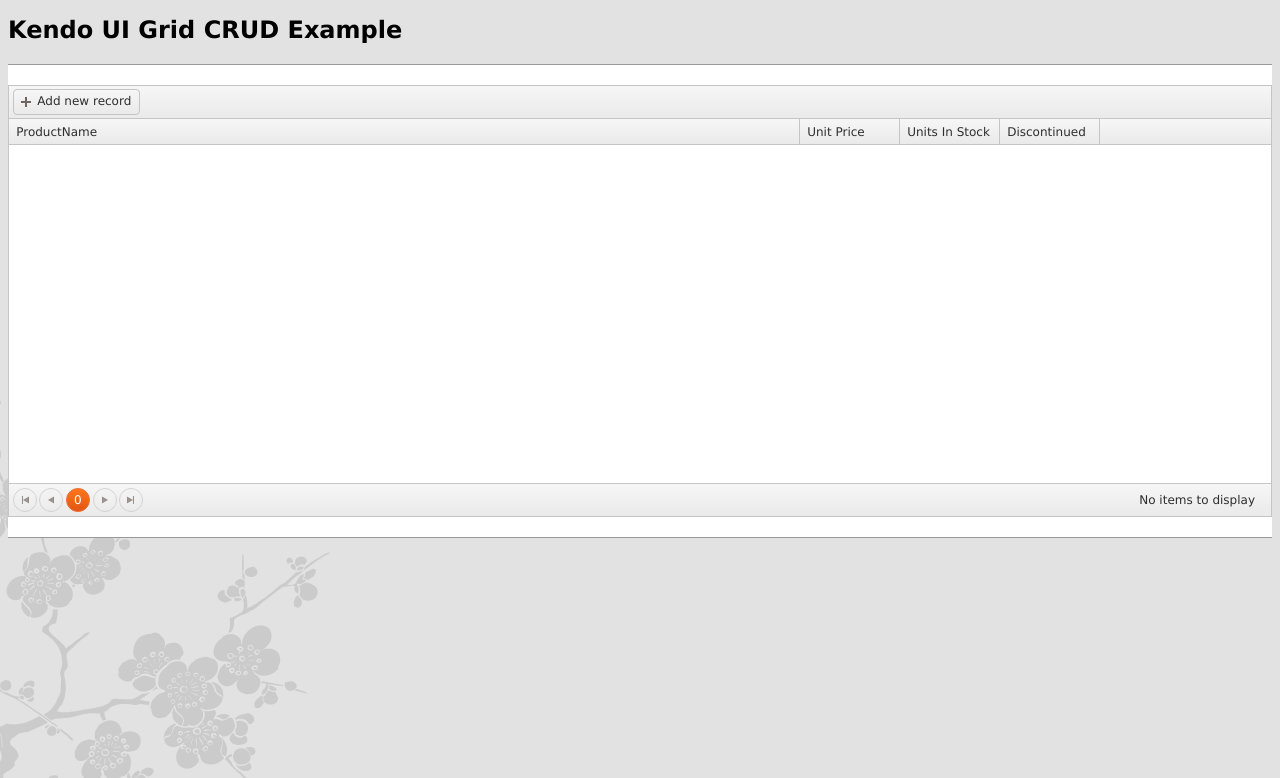
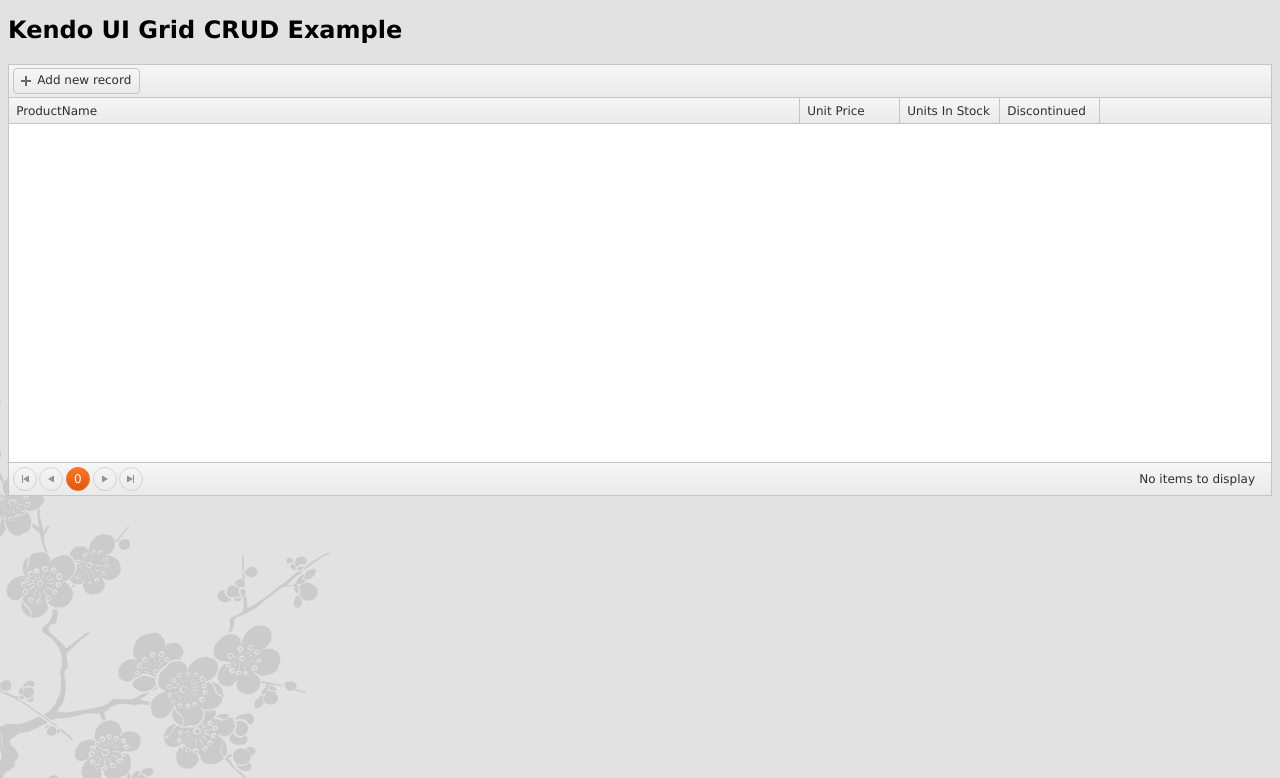
Before and after one commit to B1aZer/grid-rest, a Django app: page / in a window 1280 px wide. Shown: the top 778 px of the page. Run offline with Django 3.2, Linux system fonts and the light colour scheme; data that the repository does not hold is empty; some libraries are stand-ins or nearby versions.

Commit message:
some css fixes

```diff
--- a/grid/static/css/examples-offline.css
+++ b/grid/static/css/examples-offline.css
@@ -45,8 +45,8 @@
 #example
 {
     margin: 20px 0;
-    padding: 20px 0;
-    border: solid #999;
+    padding: 0;
+    /*border: solid #999;*/
     border-width: 1px 0;
 }
 
```
